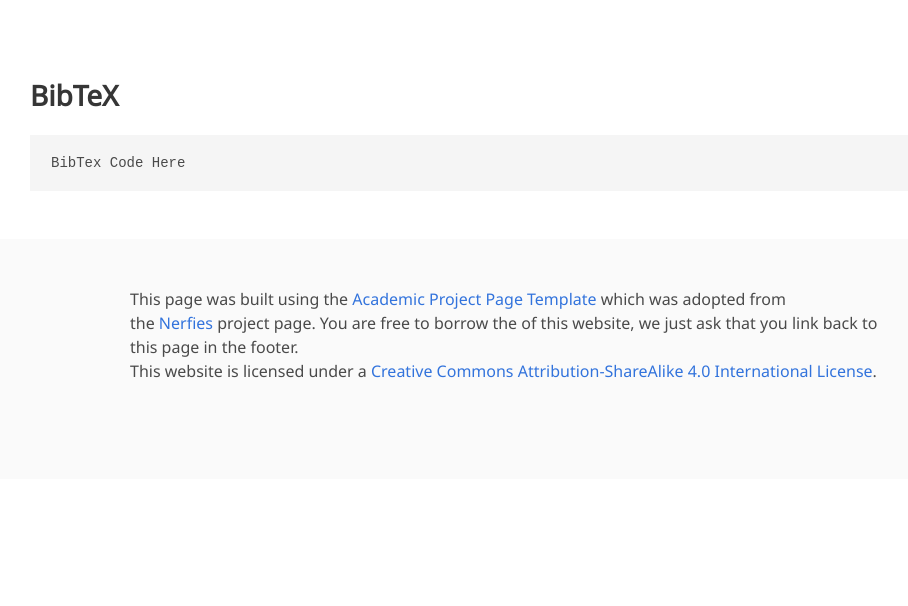
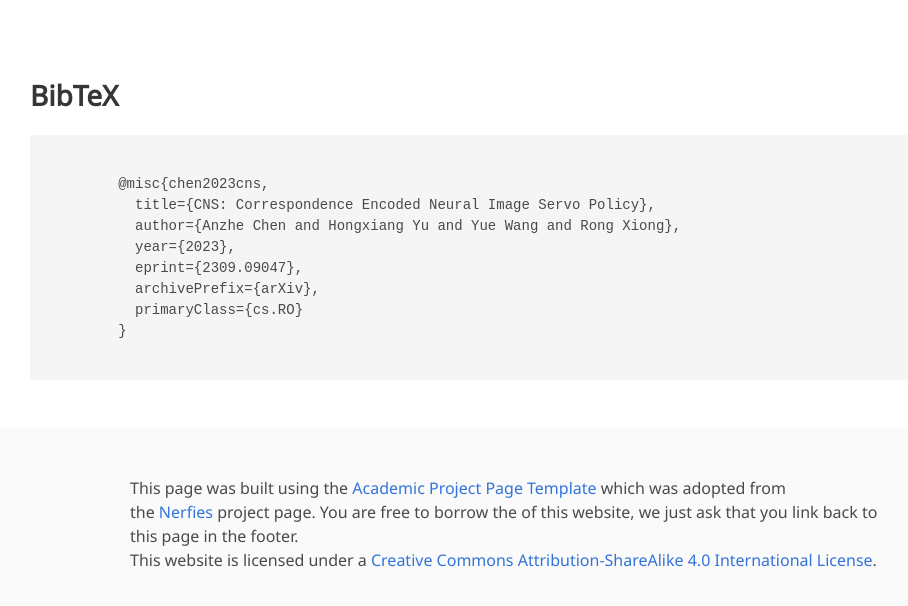
Before and after one commit to hhcaz/CNS-home, a plain HTML site: page index.html in a window 1280 px wide. Shown: the part 2984-3590 px from the top of the page, without its empty margins (130-1038 px from the left). Before the commit the page ends 3463 px from the top, so only its background shows below. Drawn offline with nearby package versions, Linux system fonts and the light colour scheme; some icons are missing; a web font is replaced by a local one.

Commit message:
add bibtex

```diff
--- a/index.html
+++ b/index.html
@@ -111,7 +111,7 @@
 
               <!-- Video link -->
               <span class="link-block">
-                <a href="https://bilibili.com" target="_blank"
+                <a href="https://www.bilibili.com/video/BV1cK4y1F7un" target="_blank"
                   class="external-link button is-normal is-rounded is-dark">
                   <span class="icon">
                     <i class="fas fa-video"></i>
@@ -403,7 +403,16 @@
   <section class="section" id="BibTeX">
     <div class="container is-max-desktop content">
       <h2 class="title">BibTeX</h2>
-      <pre><code>BibTex Code Here</code></pre>
+      <pre><code>
+        @misc{chen2023cns,
+          title={CNS: Correspondence Encoded Neural Image Servo Policy},
+          author={Anzhe Chen and Hongxiang Yu and Yue Wang and Rong Xiong},
+          year={2023},
+          eprint={2309.09047},
+          archivePrefix={arXiv},
+          primaryClass={cs.RO}
+        }
+      </code></pre>
     </div>
 </section>
 <!--End BibTex citation -->
```
